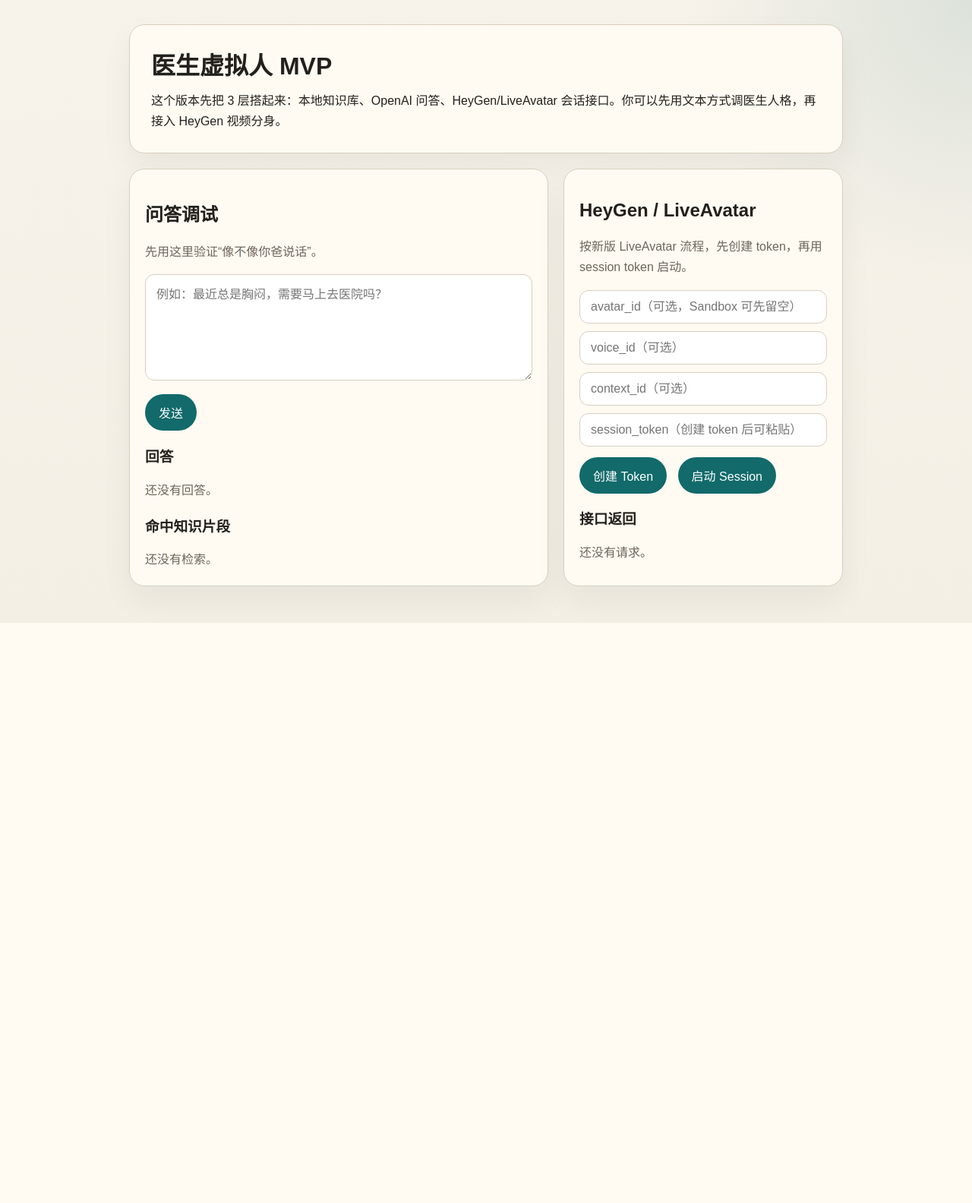
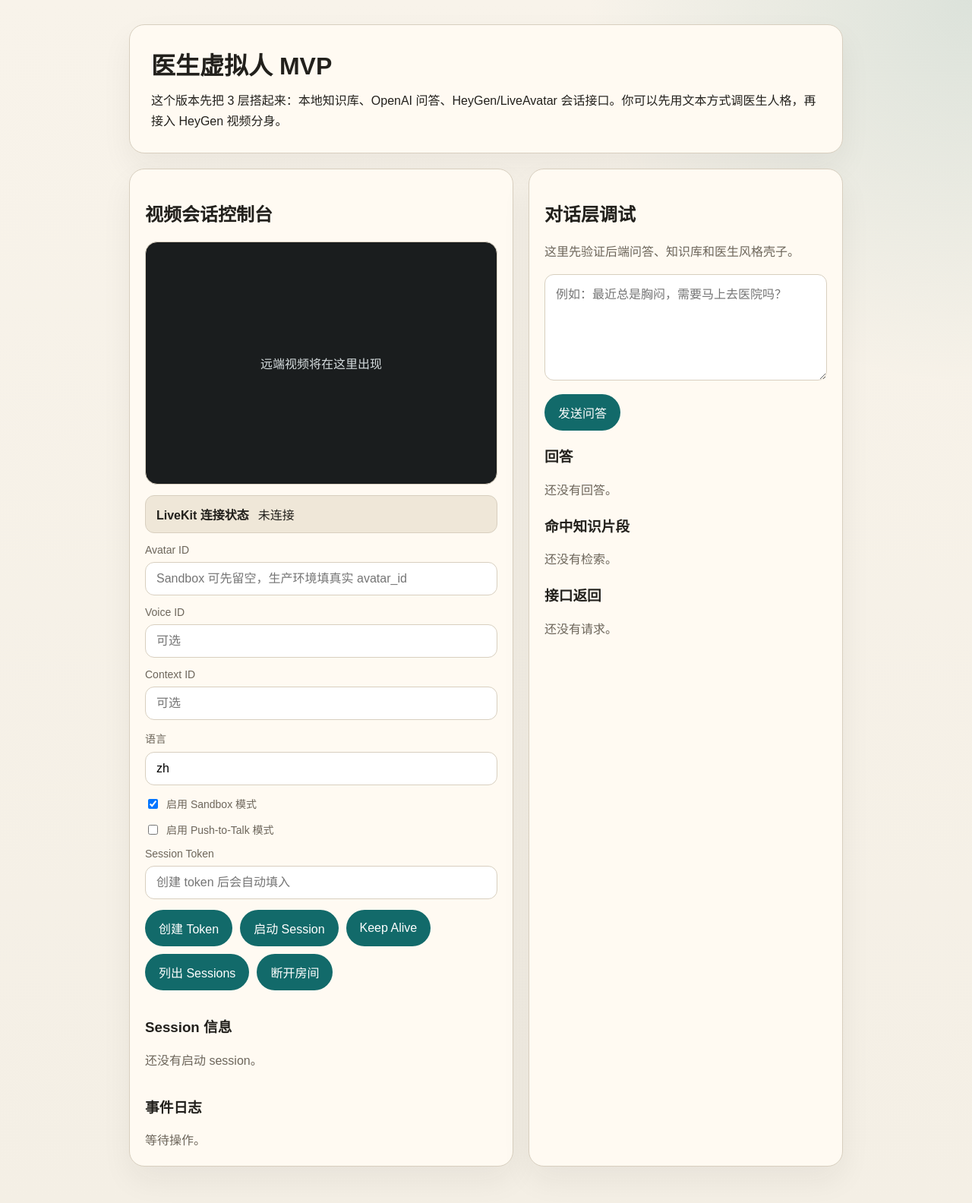
Before and after one commit to kingcharleslzy-ai/doctor-avatar, a FastAPI app: page / in a window 1280 px wide. Shown: the whole page at 76% size. Before the commit the page ends 820 px from the top, so only its background shows below. Run offline with FastAPI, Linux system fonts and the light colour scheme; some libraries are stand-ins or nearby versions.

Commit message:
Build LiveAvatar frontend shell

```diff
--- a/app/main.py
+++ b/app/main.py
@@ -4,6 +4,7 @@ from pathlib import Path
 
 from fastapi import FastAPI, HTTPException, Request
 from fastapi.responses import HTMLResponse
+from fastapi.staticfiles import StaticFiles
 from fastapi.templating import Jinja2Templates
 
 from .models import (
@@ -18,6 +19,7 @@ from .services import ChatService, HeyGenService
 
 app = FastAPI(title="Doctor Avatar MVP", version="0.1.0")
 templates = Jinja2Templates(directory=str(Path(__file__).parent / "templates"))
+app.mount("/static", StaticFiles(directory=str(Path(__file__).parent / "static")), name="static")
 chat_service = ChatService()
 heygen_service = HeyGenService()
 
@@ -75,3 +77,21 @@ async def liveavatar_session(payload: LiveAvatarStartRequest) -> LiveAvatarToken
     except Exception as exc:  # pragma: no cover - runtime integration fallback
         raise HTTPException(status_code=500, detail=str(exc)) from exc
     return LiveAvatarTokenResponse(data=result)
+
+
+@app.get("/api/liveavatar/sessions", response_model=LiveAvatarTokenResponse)
+async def liveavatar_sessions() -> LiveAvatarTokenResponse:
+    try:
+        result = await heygen_service.list_sessions()
+    except Exception as exc:  # pragma: no cover - runtime integration fallback
+        raise HTTPException(status_code=500, detail=str(exc)) from exc
+    return LiveAvatarTokenResponse(data=result)
+
+
+@app.post("/api/liveavatar/keepalive", response_model=LiveAvatarTokenResponse)
+async def liveavatar_keepalive(payload: LiveAvatarStartRequest) -> LiveAvatarTokenResponse:
+    try:
+        result = await heygen_service.keep_alive(payload.session_token)
+    except Exception as exc:  # pragma: no cover - runtime integration fallback
+        raise HTTPException(status_code=500, detail=str(exc)) from exc
+    return LiveAvatarTokenResponse(data=result)
--- /dev/null
+++ b/app/static/app.js
@@ -0,0 +1,243 @@
+const state = {
+  room: null,
+  sessionToken: "",
+  startedSession: null,
+  conversation: [],
+};
+
+function $(id) {
+  return document.getElementById(id);
+}
+
+function log(message) {
+  const el = $("eventLog");
+  const time = new Date().toLocaleTimeString("zh-CN", { hour12: false });
+  el.textContent = `[${time}] ${message}\n` + el.textContent;
+}
+
+async function postJson(url, body) {
+  const response = await fetch(url, {
+    method: "POST",
+    headers: { "Content-Type": "application/json" },
+    body: JSON.stringify(body),
+  });
+  const data = await response.json();
+  if (!response.ok) {
+    throw new Error(data.detail || JSON.stringify(data));
+  }
+  return data;
+}
+
+async function getJson(url) {
+  const response = await fetch(url);
+  const data = await response.json();
+  if (!response.ok) {
+    throw new Error(data.detail || JSON.stringify(data));
+  }
+  return data;
+}
+
+function setBusy(id, busy, text = "处理中...") {
+  const btn = $(id);
+  btn.disabled = busy;
+  if (busy) {
+    btn.dataset.originalText = btn.textContent;
+    btn.textContent = text;
+  } else if (btn.dataset.originalText) {
+    btn.textContent = btn.dataset.originalText;
+  }
+}
+
+function renderRemoteTrack(track) {
+  const container = $("videoStage");
+  container.innerHTML = "";
+  const element = track.attach();
+  element.autoplay = true;
+  element.playsInline = true;
+  element.style.width = "100%";
+  element.style.height = "100%";
+  element.style.objectFit = "cover";
+  container.appendChild(element);
+}
+
+function attachRoomListeners(room) {
+  const { RoomEvent, Track } = window.LivekitClient;
+
+  room.on(RoomEvent.Connected, () => log("LiveKit 已连接。"));
+  room.on(RoomEvent.Disconnected, () => log("LiveKit 已断开。"));
+  room.on(RoomEvent.ParticipantConnected, (participant) => {
+    log(`远端参与者加入：${participant.identity}`);
+  });
+  room.on(RoomEvent.ParticipantDisconnected, (participant) => {
+    log(`远端参与者离开：${participant.identity}`);
+  });
+  room.on(RoomEvent.TrackSubscribed, (track, publication, participant) => {
+    log(`订阅远端轨道：${participant.identity} / ${publication.kind}`);
+    if (track.kind === Track.Kind.Video) {
+      renderRemoteTrack(track);
+    }
+    if (track.kind === Track.Kind.Audio) {
+      track.attach();
+    }
+  });
+  room.on(RoomEvent.TrackUnsubscribed, (track) => {
+    log(`取消订阅轨道：${track.kind}`);
+  });
+  room.on(RoomEvent.DataReceived, (payload, participant, kind, topic) => {
+    const text = new TextDecoder().decode(payload);
+    log(`数据事件(${topic || "no-topic"})：${text}`);
+  });
+}
+
+async function connectLiveKit(startData) {
+  if (!startData.livekit_url || !startData.livekit_client_token) {
+    throw new Error("缺少 livekit_url 或 livekit_client_token，无法连接房间。");
+  }
+
+  if (!window.LivekitClient) {
+    throw new Error("LiveKit SDK 未加载。");
+  }
+
+  if (state.room) {
+    await state.room.disconnect();
+    state.room = null;
+  }
+
+  const room = new window.LivekitClient.Room({
+    adaptiveStream: true,
+    dynacast: true,
+  });
+
+  attachRoomListeners(room);
+  await room.connect(startData.livekit_url, startData.livekit_client_token, {
+    autoSubscribe: true,
+  });
+  await room.localParticipant.setMicrophoneEnabled(true);
+  state.room = room;
+  $("connectionState").textContent = "已连接";
+  log("已开启麦克风并连入 LiveKit 房间。");
+}
+
+async function createToken() {
+  setBusy("createTokenBtn", true);
+  try {
+    const data = await postJson("/api/liveavatar/token", {
+      mode: "FULL",
+      avatar_id: $("avatarId").value.trim() || null,
+      voice_id: $("voiceId").value.trim() || null,
+      context_id: $("contextId").value.trim() || null,
+      language: $("language").value.trim() || "zh",
+      is_sandbox: $("sandboxMode").checked,
+      extra: $("pushToTalk").checked ? { interactivity_type: "PUSH_TO_TALK" } : {},
+    });
+
+    state.sessionToken = data.data.session_token || "";
+    $("sessionToken").value = state.sessionToken;
+    $("apiResult").textContent = JSON.stringify(data, null, 2);
+    log("已创建 session token。");
+  } catch (error) {
+    $("apiResult").textContent = error.message;
+    log(`创建 token 失败：${error.message}`);
+  } finally {
+    setBusy("createTokenBtn", false);
+  }
+}
+
+async function startSession() {
+  const sessionToken = $("sessionToken").value.trim();
+  if (!sessionToken) {
+    log("请先创建或粘贴 session token。");
+    return;
+  }
+
+  setBusy("startSessionBtn", true);
+  try {
+    const data = await postJson("/api/liveavatar/session", {
+      session_token: sessionToken,
+    });
+    state.startedSession = data.data;
+    $("apiResult").textContent = JSON.stringify(data, null, 2);
+    $("sessionInfo").textContent = JSON.stringify(data.data, null, 2);
+    log("LiveAvatar session 已启动。");
+    await connectLiveKit(data.data);
+  } catch (error) {
+    $("apiResult").textContent = error.message;
+    log(`启动 session 失败：${error.message}`);
+  } finally {
+    setBusy("startSessionBtn", false);
+  }
+}
+
+async function keepAlive() {
+  const sessionToken = $("sessionToken").value.trim();
+  if (!sessionToken) {
+    log("没有可续期的 session token。");
+    return;
+  }
+
+  try {
+    const data = await postJson("/api/liveavatar/keepalive", {
+      session_token: sessionToken,
+    });
+    $("apiResult").textContent = JSON.stringify(data, null, 2);
+    log("已发送 keep-alive。");
+  } catch (error) {
+    $("apiResult").textContent = error.message;
+    log(`keep-alive 失败：${error.message}`);
+  }
+}
+
+async function listSessions() {
+  try {
+    const data = await getJson("/api/liveavatar/sessions");
+    $("apiResult").textContent = JSON.stringify(data, null, 2);
+    log("已拉取当前 sessions 列表。");
+  } catch (error) {
+    $("apiResult").textContent = error.message;
+    log(`获取 sessions 失败：${error.message}`);
+  }
+}
+
+async function sendChat() {
+  const message = $("message").value.trim();
+  if (!message) {
+    return;
+  }
+  $("answer").textContent = "生成中...";
+
+  try {
+    const data = await postJson("/api/chat", {
+      message,
+      conversation: state.conversation,
+    });
+    $("answer").textContent = data.answer;
+    $("context").textContent = data.context_snippets.join("\n\n") || "没有命中知识片段。";
+    state.conversation.push({ role: "user", content: message });
+    state.conversation.push({ role: "assistant", content: data.answer });
+    log("已生成一轮问答。");
+  } catch (error) {
+    $("answer").textContent = error.message;
+    log(`问答失败：${error.message}`);
+  }
+}
+
+async function disconnectRoom() {
+  if (state.room) {
+    await state.room.disconnect();
+    state.room = null;
+  }
+  $("connectionState").textContent = "未连接";
+  $("videoStage").innerHTML = "<div class=\"placeholder\">远端视频将在这里出现</div>";
+  log("已断开 LiveKit 房间。");
+}
+
+function wireUi() {
+  $("createTokenBtn").addEventListener("click", createToken);
+  $("startSessionBtn").addEventListener("click", startSession);
+  $("keepAliveBtn").addEventListener("click", keepAlive);
+  $("listSessionsBtn").addEventListener("click", listSessions);
+  $("disconnectBtn").addEventListener("click", disconnectRoom);
+  $("sendBtn").addEventListener("click", sendChat);
+}
+
+wireUi();
--- a/app/templates/index.html
+++ b/app/templates/index.html
@@ -4,6 +4,7 @@
   <meta charset="UTF-8" />
   <meta name="viewport" content="width=device-width, initial-scale=1.0" />
   <title>医生虚拟人 MVP</title>
+  <script src="https://cdn.jsdelivr.net/npm/livekit-client/dist/livekit-client.umd.min.js"></script>
   <style>
     :root {
       --bg: #f4efe5;
@@ -11,6 +12,7 @@
       --ink: #22201c;
       --accent: #126a6a;
       --line: #d8cfbf;
+      --soft: #efe7d8;
     }
     * { box-sizing: border-box; }
     body {
@@ -40,11 +42,15 @@
     .hero p { margin: 0; line-height: 1.7; }
     .grid {
       display: grid;
-      grid-template-columns: 1.2fr .8fr;
+      grid-template-columns: 1.1fr .9fr;
       gap: 20px;
     }
     .panel {
       padding: 20px;
+    }
+    .stack {
+      display: grid;
+      gap: 14px;
     }
     textarea, input {
       width: 100%;
@@ -55,6 +61,12 @@
       background: #fff;
     }
     textarea { min-height: 140px; resize: vertical; }
+    label {
+      display: block;
+      margin-bottom: 8px;
+      font-size: 14px;
+      color: #6d665b;
+    }
     button {
       border: 0;
       border-radius: 999px;
@@ -70,6 +82,48 @@
       line-height: 1.7;
     }
     .muted { color: #6d665b; }
+    .video-stage {
+      min-height: 320px;
+      border-radius: 16px;
+      overflow: hidden;
+      border: 1px solid var(--line);
+      background: #1a1d1e;
+      display: flex;
+      align-items: center;
+      justify-content: center;
+    }
+    .placeholder {
+      color: #d6dddf;
+      padding: 16px;
+      text-align: center;
+    }
+    .toolbar {
+      display: flex;
+      flex-wrap: wrap;
+      gap: 10px;
+    }
+    .toolbar button + button {
+      margin-left: 0;
+    }
+    .kv {
+      display: flex;
+      gap: 12px;
+      align-items: center;
+      padding: 12px 14px;
+      background: var(--soft);
+      border-radius: 12px;
+      border: 1px solid var(--line);
+    }
+    .checkbox-line {
+      display: flex;
+      align-items: center;
+      gap: 8px;
+      font-size: 14px;
+      color: #6d665b;
+    }
+    .checkbox-line input {
+      width: auto;
+    }
     @media (max-width: 800px) {
       .grid { grid-template-columns: 1fr; }
       .hero h1 { font-size: 26px; }
@@ -85,96 +139,77 @@
 
     <section class="grid">
       <div class="panel">
-        <h2>问答调试</h2>
-        <p class="muted">先用这里验证“像不像你爸说话”。</p>
+        <h2>视频会话控制台</h2>
+        <div class="stack">
+          <div class="video-stage" id="videoStage">
+            <div class="placeholder">远端视频将在这里出现</div>
+          </div>
+          <div class="kv">
+            <strong>LiveKit 连接状态</strong>
+            <span id="connectionState">未连接</span>
+          </div>
+          <div>
+            <label for="avatarId">Avatar ID</label>
+            <input id="avatarId" placeholder="Sandbox 可先留空，生产环境填真实 avatar_id" />
+          </div>
+          <div>
+            <label for="voiceId">Voice ID</label>
+            <input id="voiceId" placeholder="可选" />
+          </div>
+          <div>
+            <label for="contextId">Context ID</label>
+            <input id="contextId" placeholder="可选" />
+          </div>
+          <div>
+            <label for="language">语言</label>
+            <input id="language" value="zh" />
+          </div>
+          <div class="checkbox-line">
+            <input id="sandboxMode" type="checkbox" checked />
+            <span>启用 Sandbox 模式</span>
+          </div>
+          <div class="checkbox-line">
+            <input id="pushToTalk" type="checkbox" />
+            <span>启用 Push-to-Talk 模式</span>
+          </div>
+          <div>
+            <label for="sessionToken">Session Token</label>
+            <input id="sessionToken" placeholder="创建 token 后会自动填入" />
+          </div>
+          <div class="toolbar">
+            <button id="createTokenBtn">创建 Token</button>
+            <button id="startSessionBtn">启动 Session</button>
+            <button id="keepAliveBtn">Keep Alive</button>
+            <button id="listSessionsBtn">列出 Sessions</button>
+            <button id="disconnectBtn">断开房间</button>
+          </div>
+          <div>
+            <h3>Session 信息</h3>
+            <div id="sessionInfo" class="output muted">还没有启动 session。</div>
+          </div>
+          <div>
+            <h3>事件日志</h3>
+            <div id="eventLog" class="output muted">等待操作。</div>
+          </div>
+        </div>
+      </div>
+
+      <div class="panel">
+        <h2>对话层调试</h2>
+        <p class="muted">这里先验证后端问答、知识库和医生风格壳子。</p>
         <textarea id="message" placeholder="例如：最近总是胸闷，需要马上去医院吗？"></textarea>
         <div style="margin-top: 14px;">
-          <button id="sendBtn">发送</button>
+          <button id="sendBtn">发送问答</button>
         </div>
         <h3>回答</h3>
         <div id="answer" class="output muted">还没有回答。</div>
         <h3>命中知识片段</h3>
         <div id="context" class="output muted">还没有检索。</div>
-      </div>
-
-      <div class="panel">
-        <h2>HeyGen / LiveAvatar</h2>
-        <p class="muted">按新版 LiveAvatar 流程，先创建 token，再用 session token 启动。</p>
-        <input id="avatarId" placeholder="avatar_id（可选，Sandbox 可先留空）" />
-        <input id="voiceId" placeholder="voice_id（可选）" style="margin-top: 10px;" />
-        <input id="contextId" placeholder="context_id（可选）" style="margin-top: 10px;" />
-        <input id="sessionToken" placeholder="session_token（创建 token 后可粘贴）" style="margin-top: 10px;" />
-        <div style="margin-top: 14px;">
-          <button id="tokenBtn">创建 Token</button>
-          <button id="sessionBtn">启动 Session</button>
-        </div>
         <h3>接口返回</h3>
-        <div id="liveavatarResult" class="output muted">还没有请求。</div>
+        <div id="apiResult" class="output muted">还没有请求。</div>
       </div>
     </section>
   </main>
-
-  <script>
-    async function postJson(url, body) {
-      const response = await fetch(url, {
-        method: "POST",
-        headers: { "Content-Type": "application/json" },
-        body: JSON.stringify(body),
-      });
-      const data = await response.json();
-      if (!response.ok) {
-        throw new Error(data.detail || JSON.stringify(data));
-      }
-      return data;
-    }
-
-    document.getElementById("sendBtn").addEventListener("click", async () => {
-      const message = document.getElementById("message").value.trim();
-      if (!message) return;
-
-      document.getElementById("answer").textContent = "生成中...";
-      try {
-        const data = await postJson("/api/chat", { message, conversation: [] });
-        document.getElementById("answer").textContent = data.answer;
-        document.getElementById("context").textContent = data.context_snippets.join("\n\n") || "没有命中知识片段。";
-      } catch (error) {
-        document.getElementById("answer").textContent = error.message;
-      }
-    });
-
-    document.getElementById("tokenBtn").addEventListener("click", async () => {
-        const output = document.getElementById("liveavatarResult");
-        output.textContent = "请求中...";
-      try {
-        const data = await postJson("/api/liveavatar/token", {
-          mode: "FULL",
-          avatar_id: document.getElementById("avatarId").value.trim() || null,
-          voice_id: document.getElementById("voiceId").value.trim() || null,
-          context_id: document.getElementById("contextId").value.trim() || null,
-          language: "zh",
-          is_sandbox: true
-        });
-        output.textContent = JSON.stringify(data, null, 2);
-        if (data.data && data.data.session_token) {
-          document.getElementById("sessionToken").value = data.data.session_token;
-        }
-      } catch (error) {
-        output.textContent = error.message;
-      }
-    });
-
-    document.getElementById("sessionBtn").addEventListener("click", async () => {
-      const output = document.getElementById("liveavatarResult");
-      output.textContent = "请求中...";
-      try {
-        const data = await postJson("/api/liveavatar/session", {
-          session_token: document.getElementById("sessionToken").value.trim()
-        });
-        output.textContent = JSON.stringify(data, null, 2);
-      } catch (error) {
-        output.textContent = error.message;
-      }
-    });
-  </script>
+  <script src="/static/app.js"></script>
 </body>
 </html>
```
Also changed, not shown: app/services.py (+20 -0 lines), README.md.
